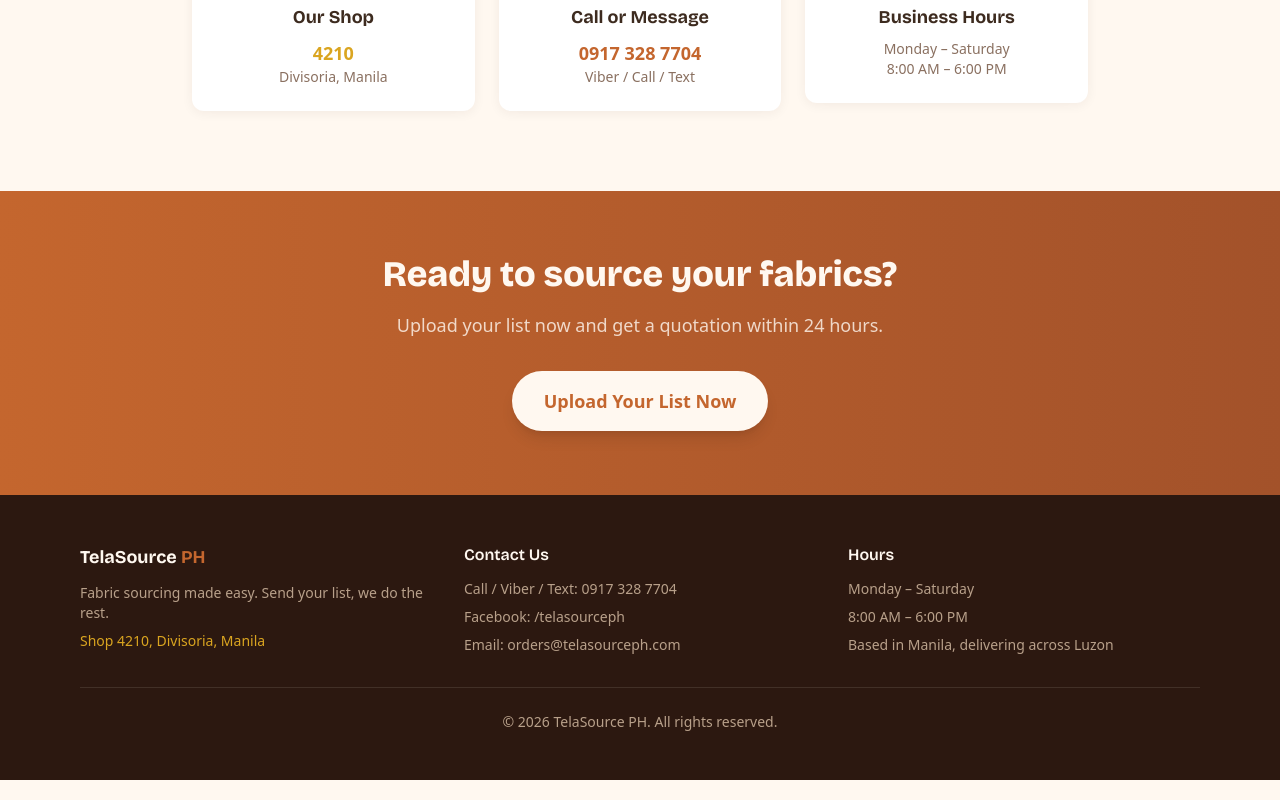
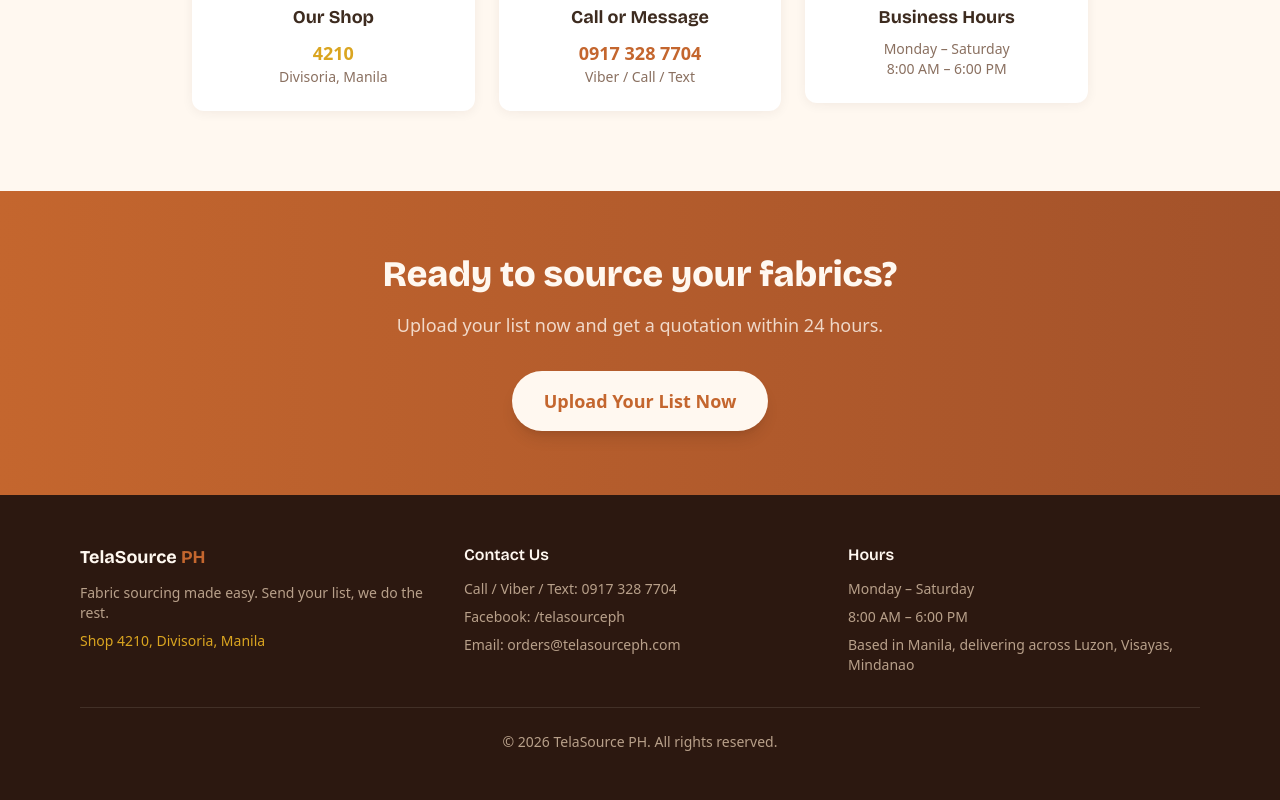
Before and after one commit to markiansaberon-hash/telaSourcePH, a Next.js app in the folder web/: page / in a window 1280 px wide. Shown: the part 2661-3461 px from the top of the page. Built offline with nearby package versions, Linux system fonts and the light colour scheme; a web font is replaced by a local one.

Commit message:
update: deliver nationwide — Luzon, Visayas, Mindanao

```diff
--- a/web/app/layout.tsx
+++ b/web/app/layout.tsx
@@ -70,7 +70,7 @@
             <ul className="space-y-2 text-sm text-text-muted">
               <li>Monday – Saturday</li>
               <li>8:00 AM – 6:00 PM</li>
-              <li>Based in Manila, delivering across Luzon</li>
+              <li>Based in Manila, delivering across Luzon, Visayas, Mindanao</li>
             </ul>
           </div>
         </div>
```
